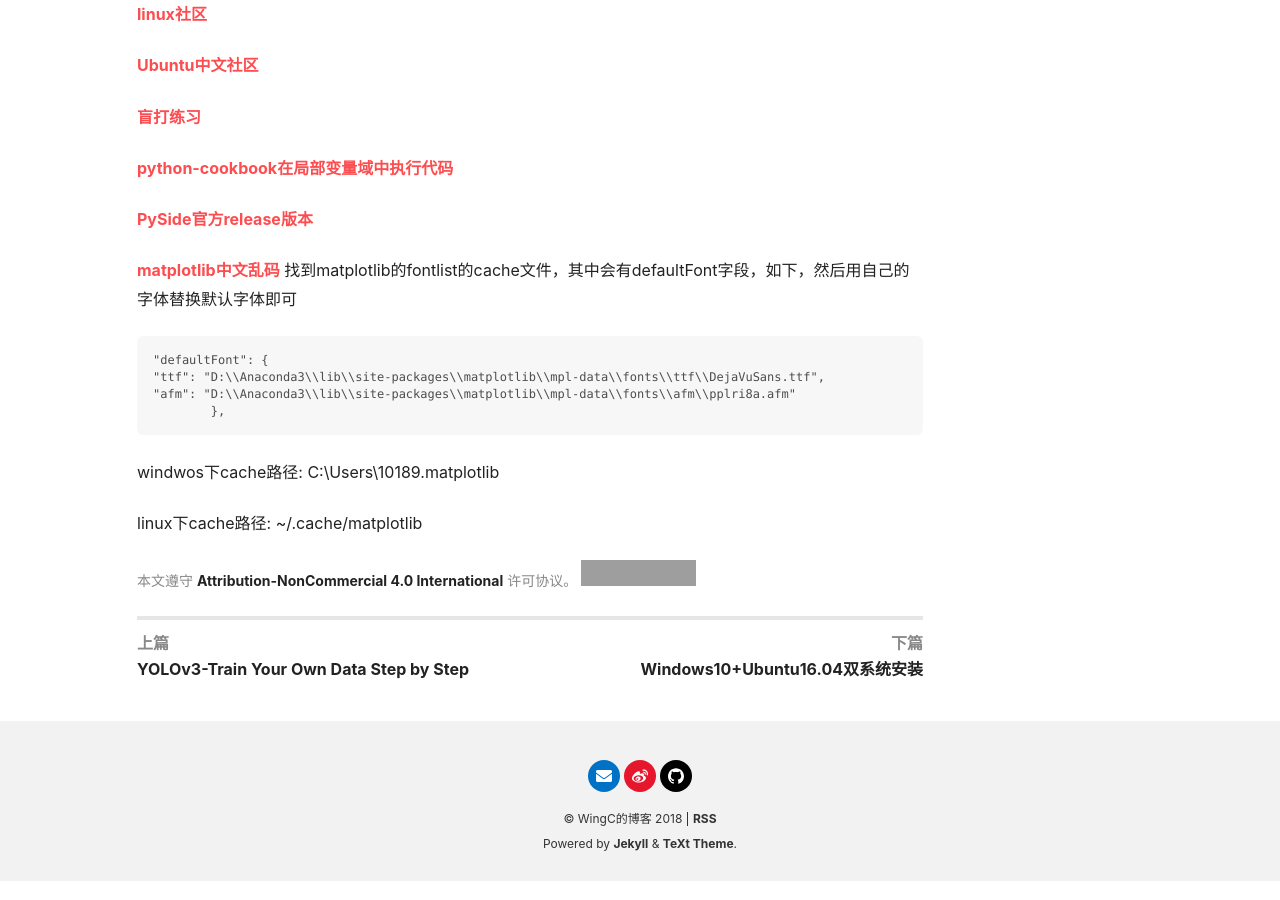
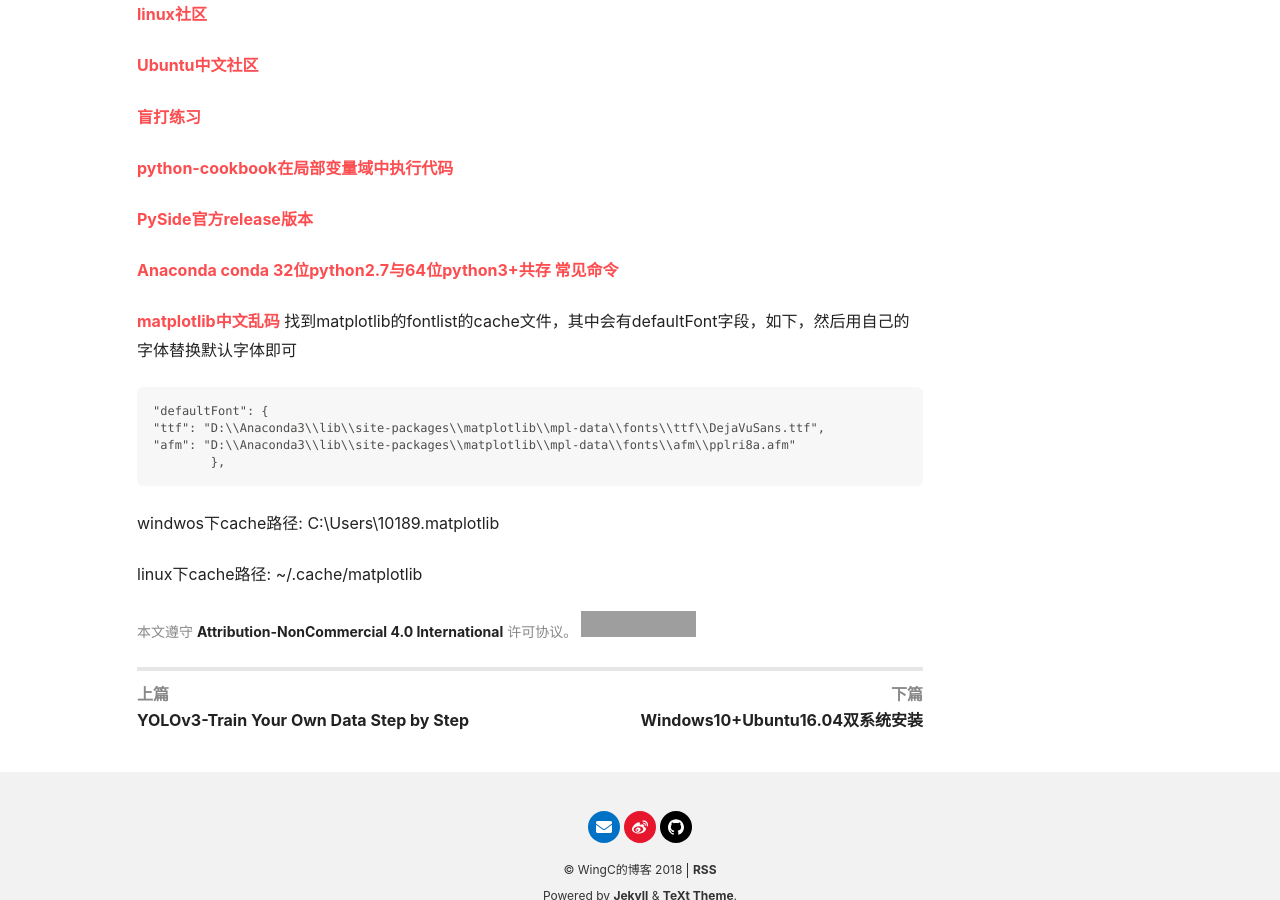
Before and after one commit to WingsGo/WingsGo.github.io, a Jekyll site: the page built from _posts/2018-10-29-memo.md, in a window 1280 px wide and 900 px high, scrolled down 632 px. Built offline with Jekyll 4.4.1, drawn with Linux system fonts in a browser that asks for light colours; nearby versions of some CDN libraries; comment, search, counter and statistics services are not loaded; grey boxes are pictures that could not be loaded.

Commit message:
add conda info

```diff
--- a/_posts/2018-10-29-memo.md
+++ b/_posts/2018-10-29-memo.md
@@ -32,6 +32,8 @@ tags:
 
 [PySide官方release版本](https://download.qt.io/official_releases/pyside/)
 
+[Anaconda conda 32位python2.7与64位python3+共存 常见命令](https://blog.csdn.net/qq_16234613/article/details/78161293)
+
 [matplotlib中文乱码](https://www.zhihu.com/question/25404709/answer/309784195)
 找到matplotlib的fontlist的cache文件，其中会有defaultFont字段，如下，然后用自己的字体替换默认字体即可
 
```
